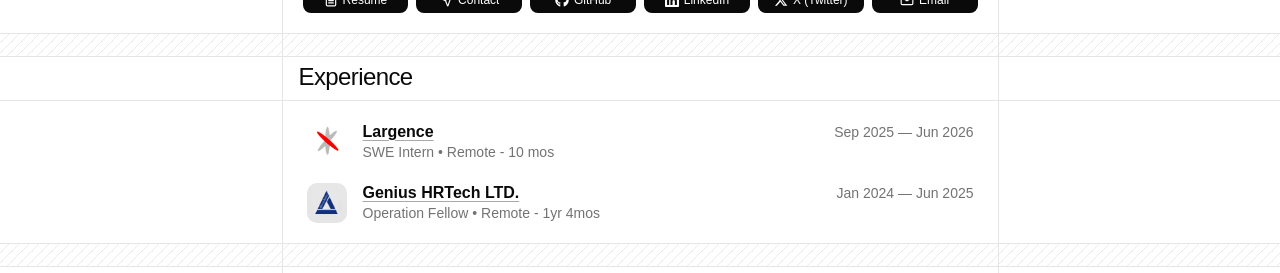
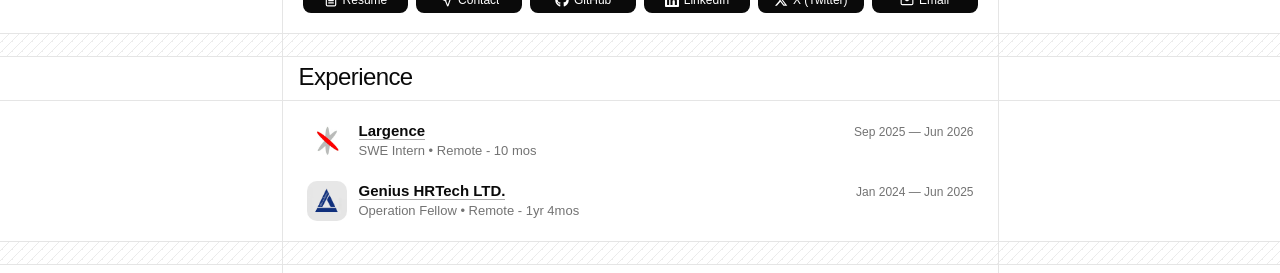
Before and after one commit to insanekrishnna/pratham_portfoilio, a Next.js app: page / in a window 1280 px wide. Shown: the part 3820-4093 px from the top of the page. Built offline with nearby package versions, Linux system fonts and the light colour scheme; no server answers; a web font is replaced by a local one.

Commit message:
refactor: adjust layout and styling in ExperienceRow for improved readability

```diff
--- a/components/home/experience.tsx
+++ b/components/home/experience.tsx
@@ -11,7 +11,7 @@
  */
 function ExperienceRow({ experience }: { experience: Experience }) {
   return (
-    <li className="flex items-center gap-4">
+    <li className="flex items-center gap-3">
       <span className="flex size-10 shrink-0 items-center justify-center select-none">
         {experience.logo ? (
           <Image
@@ -26,9 +26,13 @@
         )}
       </span>
 
-      <div className="flex min-w-0 flex-1 flex-col gap-x-4 gap-y-0.5 sm:flex-row sm:items-baseline sm:justify-between">
-        <div className="min-w-0">
-          <h3 className="text-foreground text-base leading-snug font-semibold">
+      {/* Two lines at every width: company and dates share the first,
+          role and location take the second. The dates used to drop below
+          the role on small screens, which is what pushed each entry to
+          three lines on a phone. */}
+      <div className="min-w-0 flex-1">
+        <div className="flex items-baseline justify-between gap-3">
+          <h3 className="text-foreground min-w-0 truncate text-[15px] leading-snug font-semibold">
             {experience.website ? (
               <a
                 href={experience.website}
@@ -43,13 +47,13 @@
             )}
           </h3>
 
-          <p className="text-muted-foreground text-sm leading-snug">
-            {experience.role} <span aria-hidden>•</span> {experience.location}
+          <p className="text-muted-foreground shrink-0 text-xs tabular-nums">
+            {experience.period.start} — {experience.period.end ?? "Present"}
           </p>
         </div>
 
-        <p className="text-muted-foreground shrink-0 text-sm tabular-nums sm:text-right">
-          {experience.period.start} — {experience.period.end ?? "Present"}
+        <p className="text-muted-foreground truncate text-[13px] leading-snug">
+          {experience.role} <span aria-hidden>•</span> {experience.location}
         </p>
       </div>
     </li>
```
